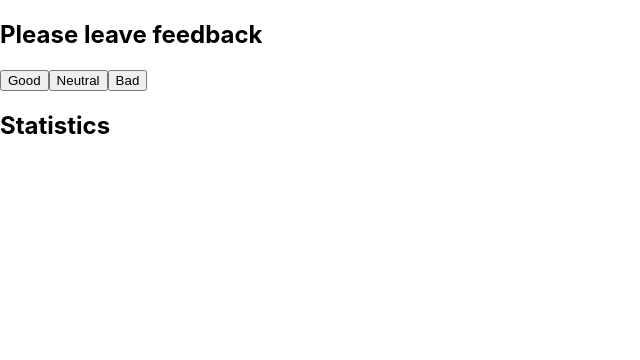
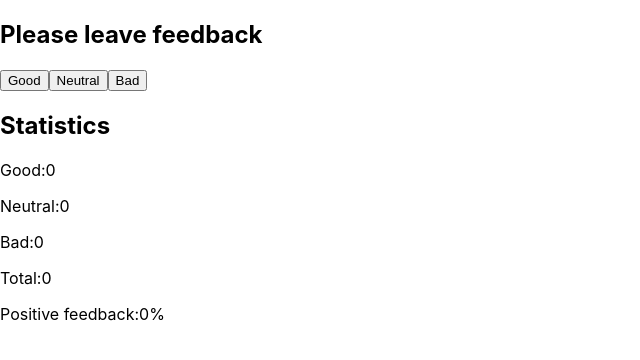
Before and after one commit to aniyavolfman/goit-react-hw-02-feedback, a React (Create React App) app: page / in a window 1280 px wide. Shown: the top 360 px of the page, without its empty margins (0-640 px from the left). Built offline with nearby package versions, Linux system fonts and the light colour scheme.

Commit message:
add statistics

```diff
--- a/src/components/App.jsx
+++ b/src/components/App.jsx
@@ -1,16 +1,60 @@
+import React, { Component } from 'react';
 import { Container } from './Container/Container';
 import { Section } from './Section/Section';
 import { Button } from './Button/Button';
+import { Paragraph } from './Paragraph/Paragraph';
 
-export const App = () => {
+export class App extends Component {
+  state = {
+    good: 0,
+    neutral: 0,
+    bad: 0,
+  };
+
+  handleButtonGood = () => {
+    this.setState(prevState => {
+      return { good: prevState.good + 1 };
+    });
+  };
+  handleButtonNeutral = () => {
+    this.setState(prevState => {
+      return { neutral: prevState.neutral + 1 };
+    });
+  };
+  handleButtonBad = () => {
+    this.setState(prevState => {
+      return { bad: prevState.bad + 1 };
+    });
+  };
+
+  countTotalFeedback = () => {
+    return Number(this.state.good) + Number(this.state.neutral) + Number(this.state.bad);
+  }
+
+  countPositiveFeedbackPercentage = () => {
+    if (this.countTotalFeedback()) {
+      return Math.round((Number(this.state.good) / this.countTotalFeedback()) * 100);
+    } else {return 0};
+  }
+  render() {
     return (
       <Container>
         <Section title="Please leave feedback">
-        <Button text="Good" />
-        <Button text="Neutral" />
-        <Button text="Bad" />
+          <Button text="Good" onButton={this.handleButtonGood} />
+          <Button text="Neutral" onButton={this.handleButtonNeutral} />
+          <Button text="Bad" onButton={this.handleButtonBad} />
         </Section>
-      <Section title="Statistics"></Section>
+        <Section title="Statistics">
+          <Paragraph text="Good:" number={this.state.good} />
+          <Paragraph text="Neutral:" number={this.state.neutral} />
+          <Paragraph text="Bad:" number={this.state.bad} />
+          <Paragraph text="Total:" number={this.countTotalFeedback()} />
+          <Paragraph
+            text="Positive feedback:"
+            number={this.countPositiveFeedbackPercentage()}
+          />
+        </Section>
       </Container>
     );
-};
+  }
+}
--- a/src/components/Button/Button.jsx
+++ b/src/components/Button/Button.jsx
@@ -1,9 +1,14 @@
 import PropTypes from 'prop-types';
 
-export function Button({ text }) {
-  return <button type="button">{text}</button>;
+export function Button({ text, onButton }) {
+  return (
+    <button type="button" onClick={onButton}>
+      {text}
+    </button>
+  );
 }
 
 Button.propTypes = {
   text: PropTypes.string.isRequired,
+  onButton: PropTypes.func.isRequired,
 };
--- /dev/null
+++ b/src/components/Paragraph/Paragraph.jsx
@@ -0,0 +1,16 @@
+import PropTypes from 'prop-types';
+
+export function Paragraph({ text, number }) {
+  return (
+    <p>
+      {text}
+      <span>{number}</span>
+      {text === 'Positive feedback:' && <span>%</span>}
+    </p>
+  );
+}
+
+Paragraph.propTypes = {
+  text: PropTypes.string.isRequired,
+  number: PropTypes.number.isRequired,
+};
```
Lines whose indentation alone changed are shown as unchanged.
